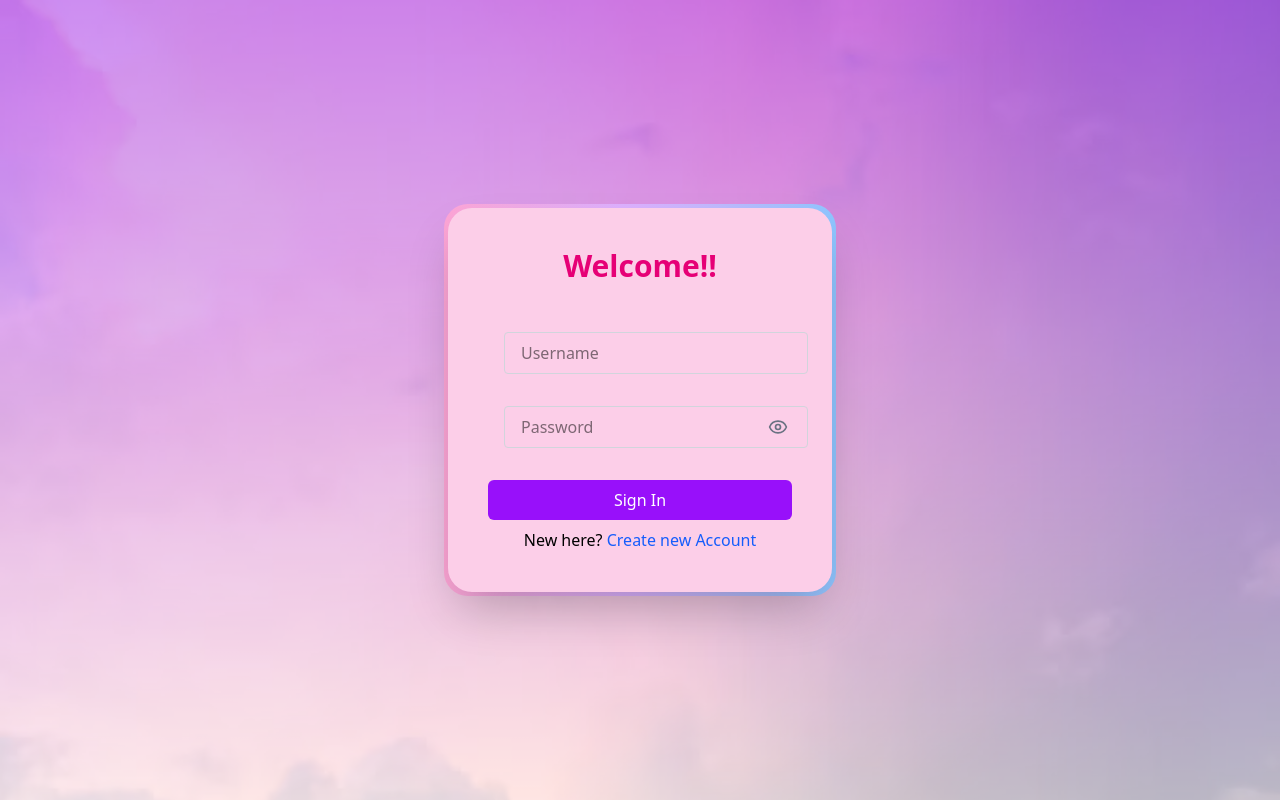
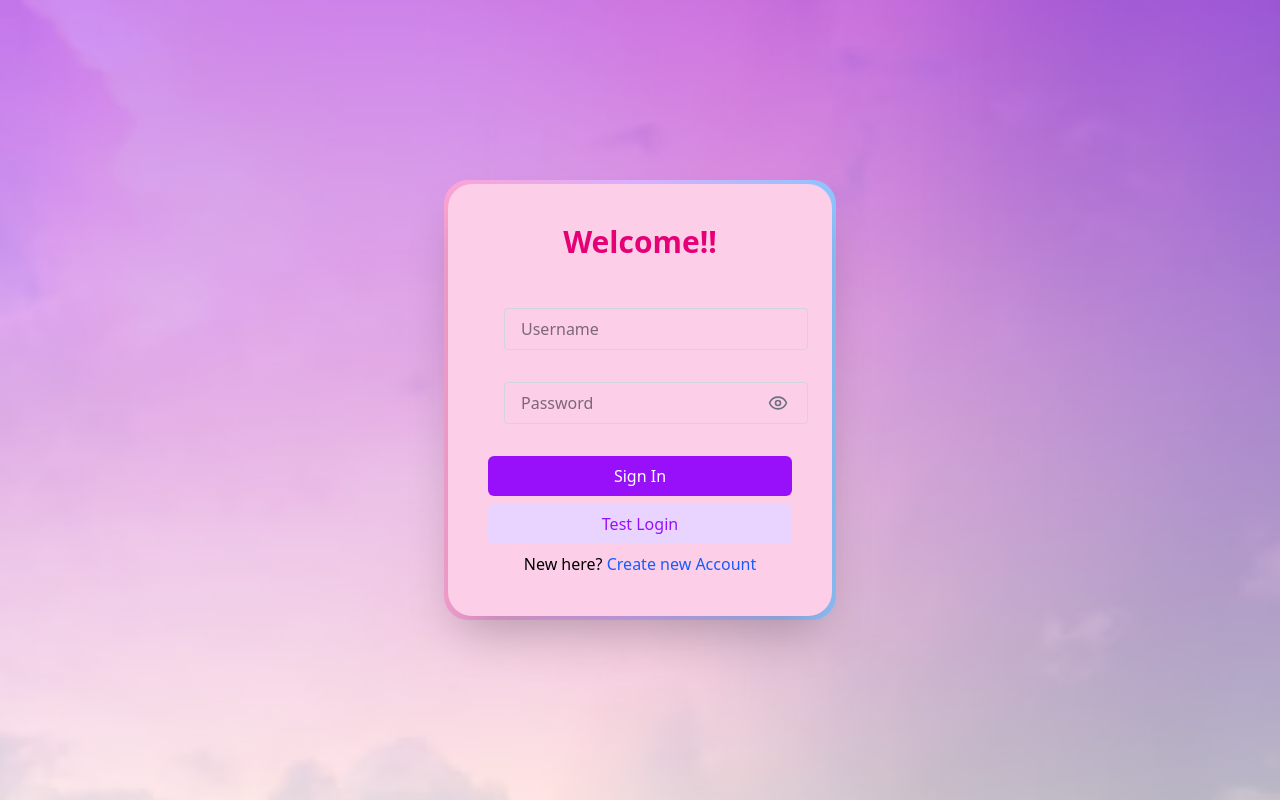
Before and after one commit to Aishwarya7902/CerebriX, a React (Vite) app in the folder frontend/: page /signin in a window 1280 px wide. Built offline with nearby package versions, Linux system fonts and the light colour scheme; no server answers.

Commit message:
added test login

```diff
--- a/frontend/src/pages/Signin.tsx
+++ b/frontend/src/pages/Signin.tsx
@@ -12,10 +12,9 @@ export function Signin() {
     const [error, setError] = useState<string>("");
     const navigate = useNavigate();
 
-    async function signin() {
-        const username = usernameRef.current?.value || "";
-        const password = passwordRef.current?.value || "";
-
+    async function signin(username?: string, password?: string) {
+        const user = username || usernameRef.current?.value || "";
+        const pass = password || passwordRef.current?.value || "";
 
         if (!username || !password) {
             setError("Both username and password are required");
@@ -31,8 +30,8 @@ export function Signin() {
             setError("");
             setLoading(true);
             const response = await axios.post(`${BACKEND_URL}/api/v1/signin`, {
-                username,
-                password,
+                username: user,
+                password: pass,
             });
             const jwt = response.data.token;
             localStorage.setItem("token", jwt);
@@ -84,7 +83,7 @@ export function Signin() {
                             <Input reference={usernameRef} placeholder="Username" type="text" />
                             <Input reference={passwordRef} placeholder="Password" type="password" />
                         </div>
-                        <div className="mt-6">
+                        <div className="mt-6 space-y-2">
                             <Button
                                 onClick={signin}
                                 loading={loading}
@@ -92,6 +91,7 @@ export function Signin() {
                                 text="Sign In"
                                 fullWidth={true}
                             />
+                            <Button onClick={() => signin("test2", "test21234")} loading={loading} variant="secondary" text="Test Login" fullWidth={true} />
                         </div>
                         <p className='text-center mt-2'>New here? <Link to='/signup' className='text-blue-600'>Create new Account</Link></p>
                     </div>
```
Also changed, not shown: frontend/src/icons/AppIcon.tsx (line endings or trailing spaces), 1 other file (tests, documents, lock files or other folders).
